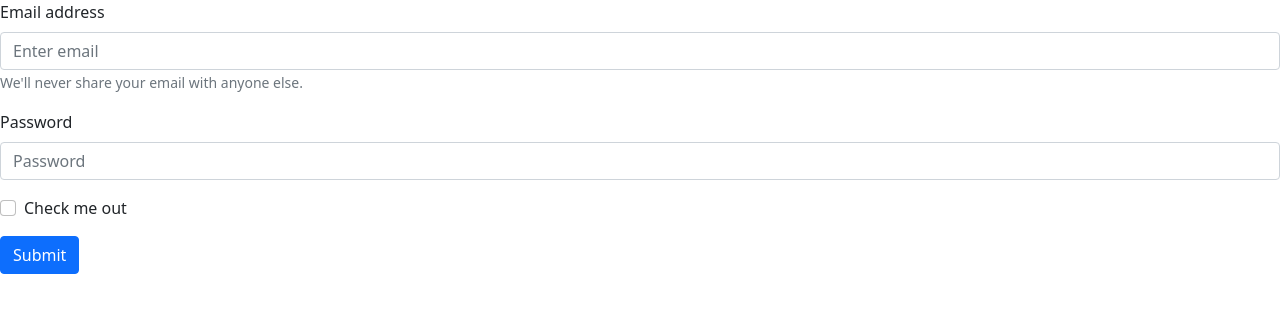
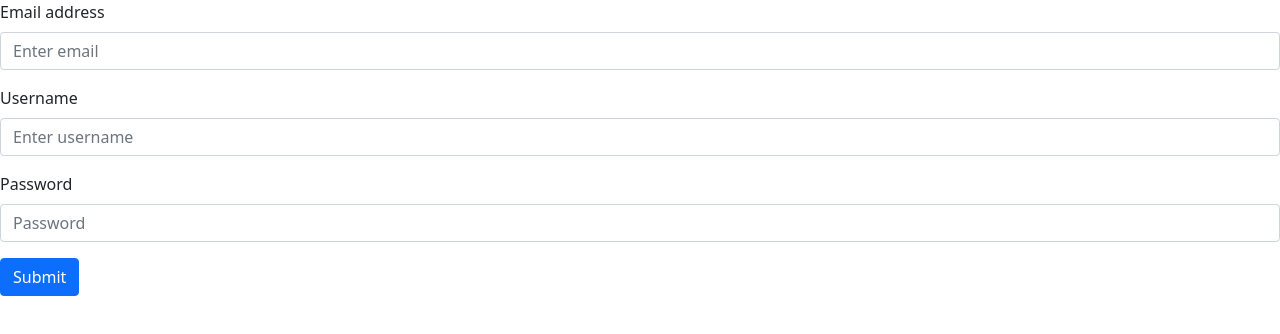
Before and after one commit to Arturoo0/FormServe, a React (Create React App) app in the folder frontend/: page / in a window 1280 px wide. Shown: the top 334 px of the page. Built offline with nearby package versions, Linux system fonts and the light colour scheme.

Commit message:
Remove extra placeholders from form

```diff
--- a/frontend/src/components/AuthInput.js
+++ b/frontend/src/components/AuthInput.js
@@ -9,17 +9,14 @@ const AuthInput = () => {
             <Form.Group className="mb-3" controlId="formBasicEmail">
                 <Form.Label>Email address</Form.Label>
                 <Form.Control type="email" placeholder="Enter email" />
-                <Form.Text className="text-muted">
-                We'll never share your email with anyone else.
-                </Form.Text>
             </Form.Group>
-
+            <Form.Group className="mb-3" controlId="formBasicUsername">
+                <Form.Label>Username</Form.Label>
+                <Form.Control type="username" placeholder="Enter username" />
+            </Form.Group>
             <Form.Group className="mb-3" controlId="formBasicPassword">
                 <Form.Label>Password</Form.Label>
                 <Form.Control type="password" placeholder="Password" />
-            </Form.Group>
-            <Form.Group className="mb-3" controlId="formBasicCheckbox">
-                <Form.Check type="checkbox" label="Check me out" />
             </Form.Group>
             <Button variant="primary" type="submit">
                 Submit
```
